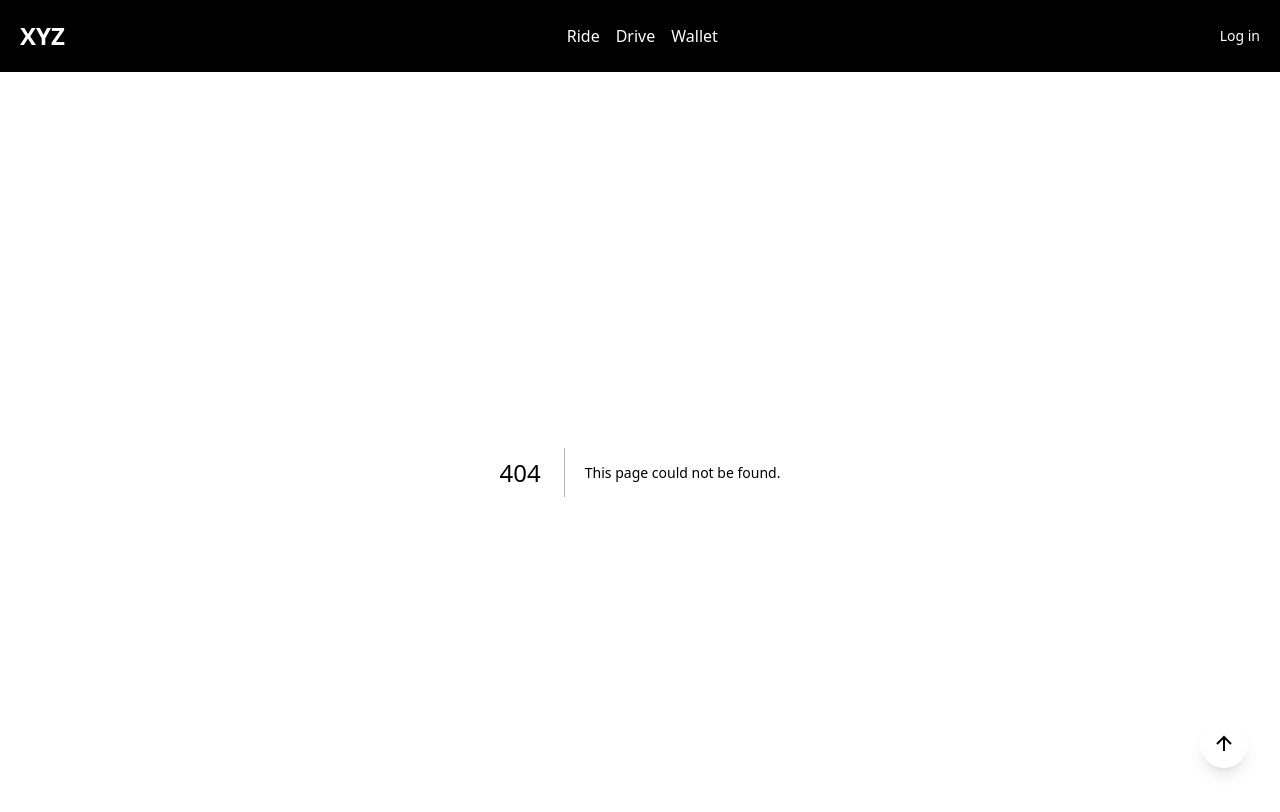
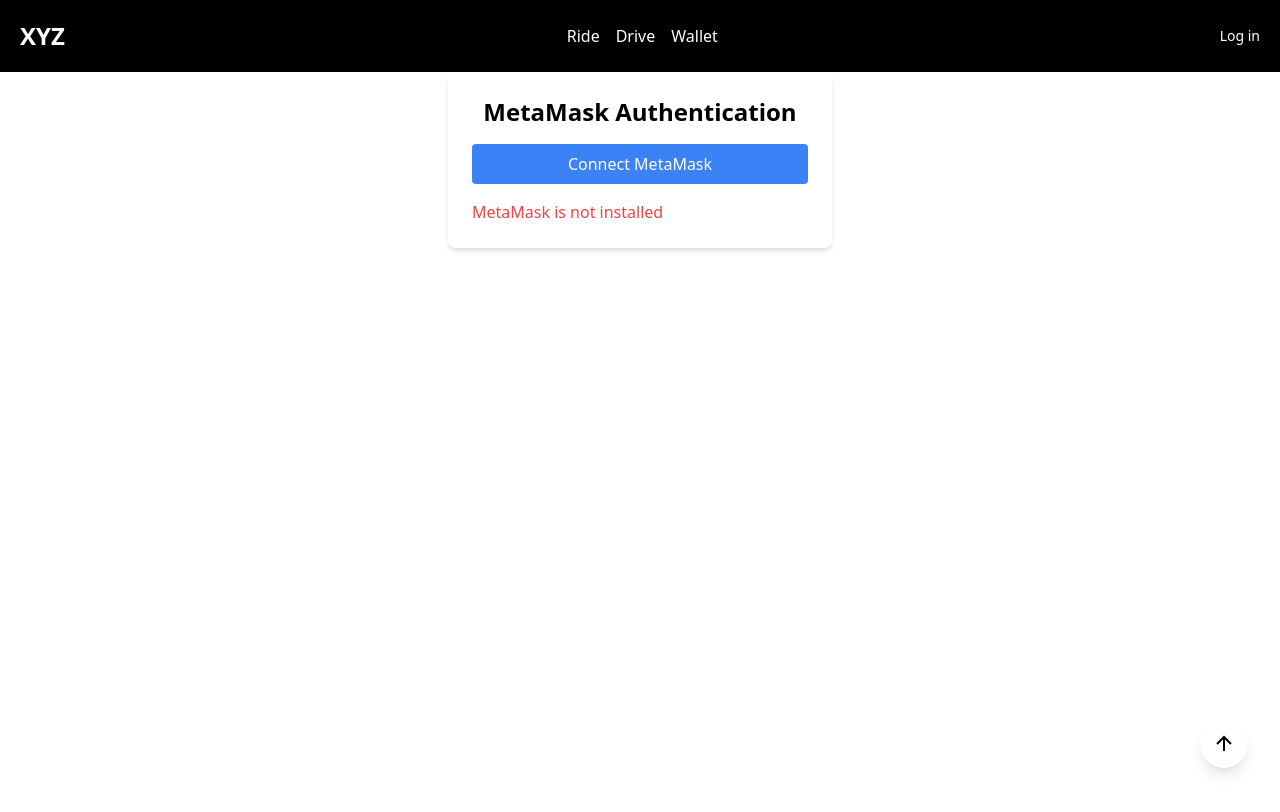
Before and after one commit to CryptoCab-Guardian/frontend, a Next.js app: page /Pages/metamask-auth in a window 1280 px wide. Before the commit this address had no page. Shown: the top 812 px of the page. Built offline with nearby package versions, Linux system fonts and the light colour scheme.

Commit message:
implementing the login router again

```diff
--- /dev/null
+++ b/src/app/Pages/metamask-auth/page.tsx
@@ -0,0 +1,103 @@
+'use client'
+
+import { useEffect, useState } from 'react';
+import Web3 from 'web3';
+
+declare var window: any
+
+export default function MetaMaskAuth() {
+    const [accounts, setAccounts] = useState<Array<string>>([]);
+    const [currentAccount, setCurrentAccount] = useState<string | null>(null);
+    const [error, setError] = useState<string | null>(null);
+
+    async function checkMetaMaskAvailability() {
+        if (window.ethereum) {
+            const web3 = new Web3(window.ethereum);
+            try {
+                await window.ethereum.request({ method: 'eth_requestAccounts' });
+                const accounts = await web3.eth.getAccounts();
+                setAccounts(accounts);
+                setCurrentAccount(accounts[0]);
+
+                // Listen for account changes
+                window.ethereum.on('accountsChanged', (newAccounts: Array<string>) => {
+                    setAccounts(newAccounts);
+                    setCurrentAccount(newAccounts[0]);
+                });
+            } catch (err) {
+                setError('User denied account access');
+            }
+        } else {
+            setError('MetaMask is not installed');
+        }
+    };
+
+    function switchAccount(account: string) {
+        setCurrentAccount(account)
+    };
+
+    function disconnect() {
+        setAccounts([]);
+        setCurrentAccount(null);
+        setError(null);
+    };
+
+    useEffect(() => {
+        checkMetaMaskAvailability();
+
+        // Cleanup event listener on component unmount
+        return () => {
+            if (window.ethereum) {
+                window.ethereum.removeListener('accountsChanged', (newAccounts: Array<string>) => {
+                    setAccounts(newAccounts);
+                    setCurrentAccount(newAccounts[0]);
+                });
+            }
+        };
+    }, []);
+
+
+    return (
+        <div className="max-w-sm mx-auto bg-white rounded-lg shadow-md p-6">
+            <h1 className="text-2xl font-bold mb-4 text-center">MetaMask Authentication</h1>
+            {currentAccount ? (
+                <div>
+                    <p className="mb-4 break-all">
+                        <strong>Connected as:</strong> {currentAccount}
+                    </p>
+                    <div className="mb-4">
+                        <label htmlFor="accounts" className="block mb-2 text-sm font-medium text-gray-700">Switch Account</label>
+                        <select
+                            id="accounts"
+                            className="block w-full mt-1 border-gray-300 rounded-md shadow-sm focus:border-indigo-500 focus:ring-indigo-500"
+                            onChange={(e) => switchAccount(e.target.value)}
+                            value={currentAccount}
+                        >
+                            {accounts.map((account, idx) => (
+                                <option key={idx} value={account}>
+                                    {account}
+                                </option>
+                            ))}
+                        </select>
+                    </div>
+                    <button
+                        onClick={disconnect}
+                        className="w-full bg-red-500 text-white py-2 px-4 rounded hover:bg-red-600 transition duration-200"
+                    >
+                        Disconnect
+                    </button>
+                </div>
+            ) : (
+                <div>
+                    <button
+                        onClick={checkMetaMaskAvailability}
+                        className="w-full bg-blue-500 text-white py-2 px-4 rounded hover:bg-blue-600 transition duration-200 mb-4"
+                    >
+                        Connect MetaMask
+                    </button>
+                    {error && <p className="text-red-500">{error}</p>}
+                </div>
+            )}
+        </div>
+    );
+};
```
